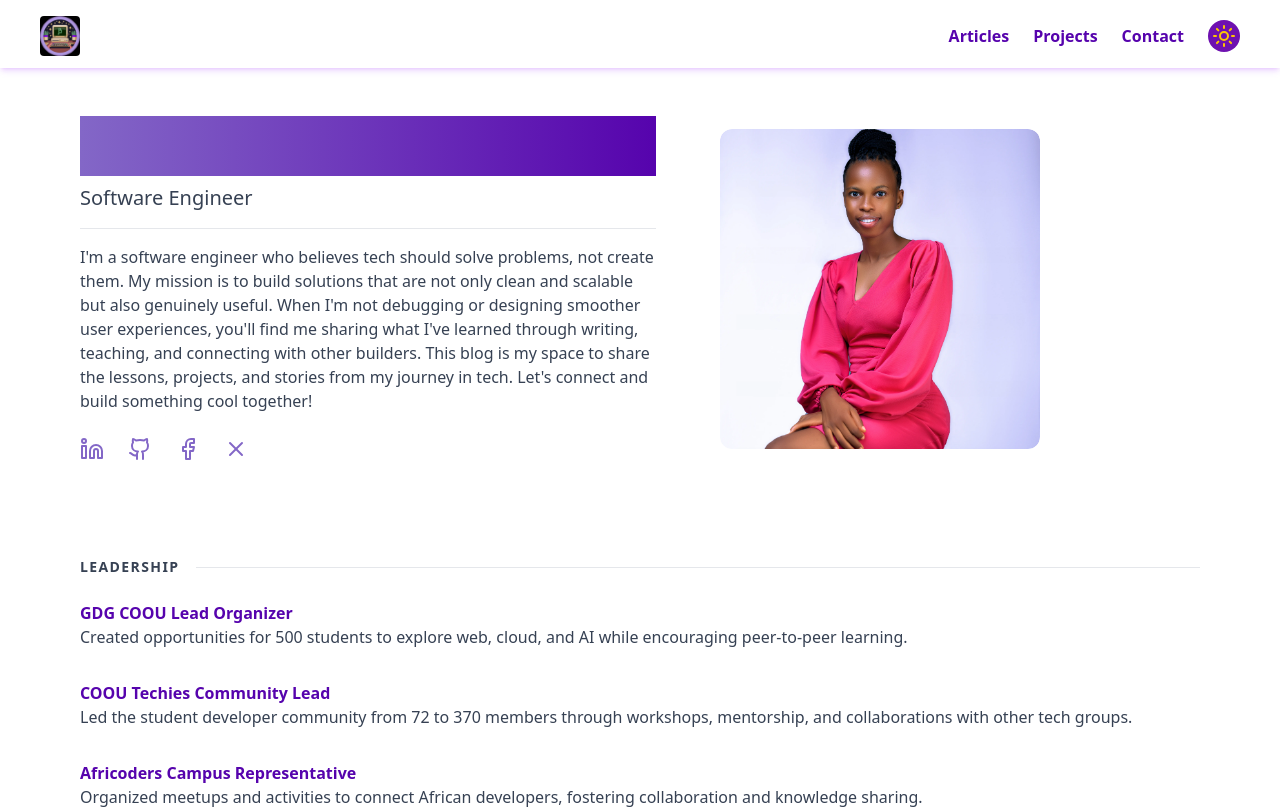
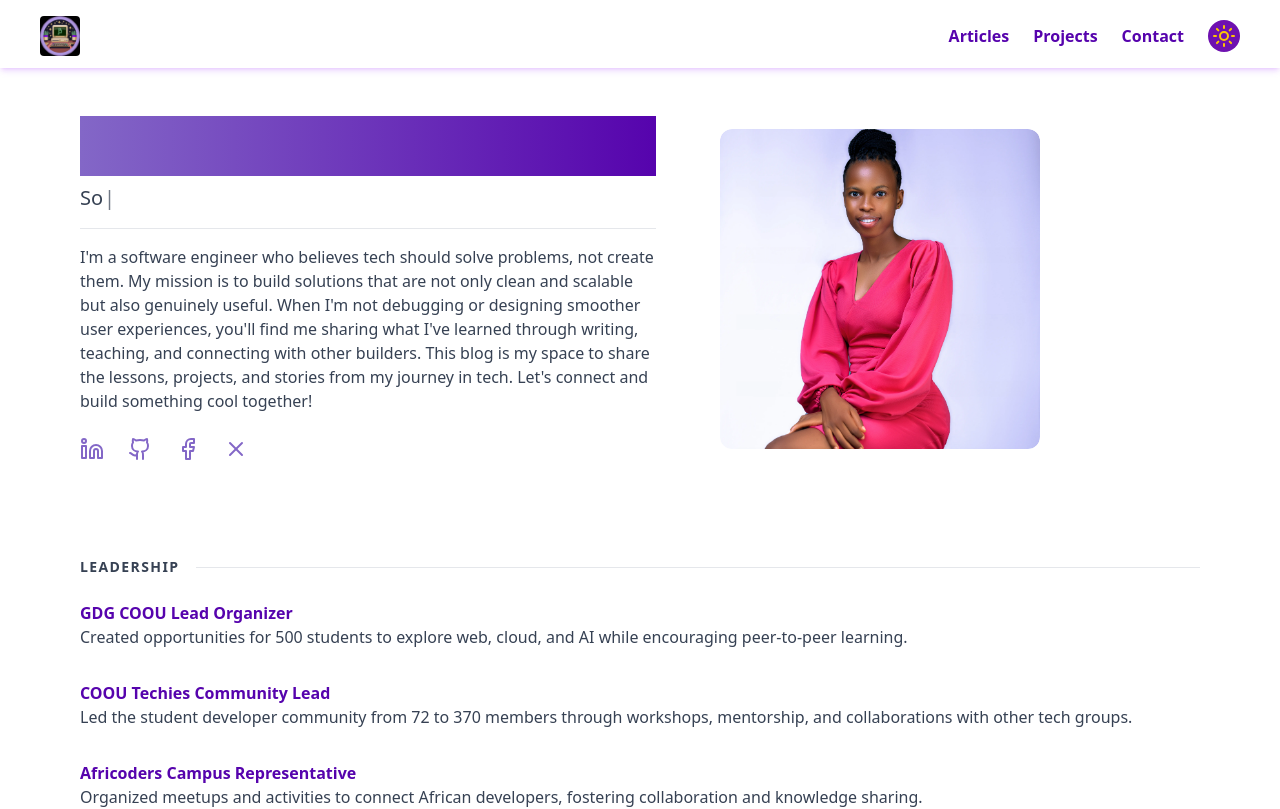
Before and after one commit to BlessingEmejulu/blessedtechie-blog, a Next.js app: page / in a window 1280 px wide. Shown: the top 809 px of the page. Built offline with nearby package versions, Linux system fonts and the light colour scheme.

Commit message:
Add TypewriterEffect component and integrate it into HeroSection

```diff
--- a/components/sections/HeroSection.tsx
+++ b/components/sections/HeroSection.tsx
@@ -1,4 +1,5 @@
 import Image from "next/image";
+import Typewriter from "@/components/ui/TypewriterEffect";
 import { Linkedin, Github, Facebook, X } from "lucide-react";
 
 export default function HeroSection() {
@@ -10,7 +11,9 @@ export default function HeroSection() {
         <h1 className="text-4xl font-bold gradient-text mb-2 md:text-5xl lg:text-6xl">
           {`I'm Blessing`}
         </h1>
-        <h2 className="text-xl text-gray-700 mb-4 font-medium">Software Engineer</h2>
+        <h2 className="text-xl text-gray-700 mb-4 font-medium">
+          <Typewriter />
+        </h2>
         <hr className="my-4 border-gray-200" />
         <p className="text-base text-gray-700 mb-6">
           {`I'm a software engineer who believes tech should solve problems, not create them. My mission is to build solutions that are not only clean and scalable but also genuinely useful. When I'm not debugging or designing smoother user experiences, you'll find me sharing what I've learned through writing, teaching, and connecting with other builders. This blog is my space to share the lessons, projects, and stories from my journey in tech. Let's connect and build something cool together!`}
--- /dev/null
+++ b/components/ui/TypewriterEffect.tsx
@@ -0,0 +1,21 @@
+"use client";
+
+import Typewriter from 'typewriter-effect';
+
+export default function TypewriterEffect() {
+  return (
+    <Typewriter
+      options={{
+        strings: [
+          'Software Engineer',
+          'Community Manager',
+          'UI/UX Designer',
+          'Open Source Contributor',
+          'Solution Provider'
+        ],
+        autoStart: true,
+        loop: true,
+      }}
+    />
+  );
+}
--- a/package.json
+++ b/package.json
@@ -12,7 +12,8 @@
     "lucide-react": "^0.539.0",
     "next": "15.4.4",
     "react": "19.1.0",
-    "react-dom": "19.1.0"
+    "react-dom": "19.1.0",
+    "typewriter-effect": "^2.22.0"
   },
   "devDependencies": {
     "@eslint/eslintrc": "^3",
```
Also changed, not shown: 1 other file (tests, documents, lock files or other folders).
